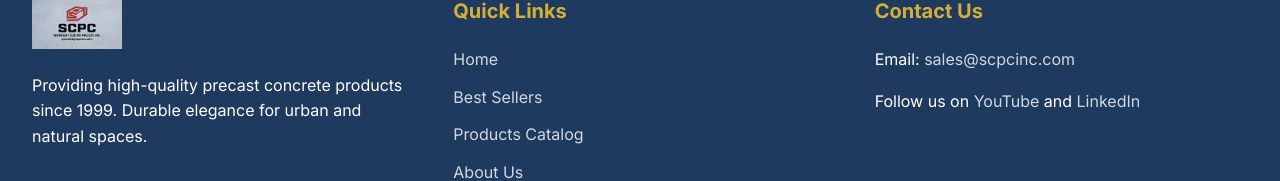
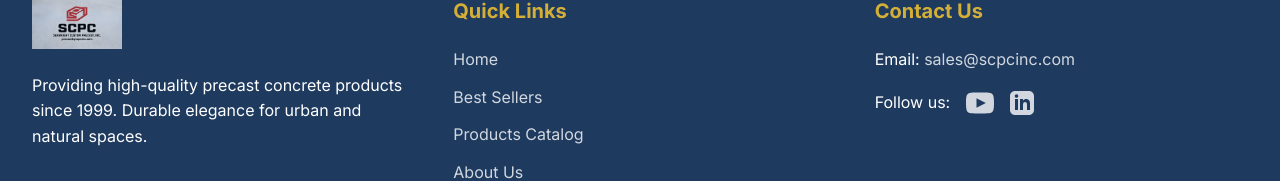
Before and after one commit to toonzkorner-lab/SCPC, a Next.js app: page / in a window 1280 px wide. Shown: the part 2599-2780 px from the top of the page. Built offline with nearby package versions, Linux system fonts and the light colour scheme.

Commit message:
Replace social text links with SVG icons in Footer

```diff
--- a/src/components/Footer.js
+++ b/src/components/Footer.js
@@ -35,7 +35,19 @@
         <div className={styles.col}>
           <h3>Contact Us</h3>
           <p>Email: <a href="mailto:sales@scpcinc.com">sales@scpcinc.com</a></p>
-          <p>Follow us on <a href="https://www.youtube.com/user/PrecastConcreteCA/videos" target="_blank" rel="noreferrer">YouTube</a> and <a href="https://www.linkedin.com/in/rex-seawright-144bb0a/" target="_blank" rel="noreferrer">LinkedIn</a></p>
+          <p style={{ display: 'flex', gap: '1rem', marginTop: '1rem', alignItems: 'center' }}>
+            <span>Follow us:</span>
+            <a href="https://www.youtube.com/user/PrecastConcreteCA/videos" target="_blank" rel="noreferrer" aria-label="YouTube" style={{ display: 'flex', alignItems: 'center', transition: 'color 0.2s' }}>
+              <svg xmlns="http://www.w3.org/2000/svg" viewBox="0 0 24 24" width="28" height="28" fill="currentColor">
+                <path d="M19.615 3.184c-3.604-.246-11.631-.245-15.23 0-3.897.266-4.356 2.62-4.385 8.816.029 6.185.484 8.549 4.385 8.816 3.6.245 11.626.246 15.23 0 3.897-.266 4.356-2.62 4.385-8.816-.029-6.185-.484-8.549-4.385-8.816zm-10.615 12.816v-8l8 3.993-8 4.007z"/>
+              </svg>
+            </a>
+            <a href="https://www.linkedin.com/in/rex-seawright-144bb0a/" target="_blank" rel="noreferrer" aria-label="LinkedIn" style={{ display: 'flex', alignItems: 'center', transition: 'color 0.2s' }}>
+              <svg xmlns="http://www.w3.org/2000/svg" viewBox="0 0 24 24" width="24" height="24" fill="currentColor">
+                <path d="M19 0h-14c-2.761 0-5 2.239-5 5v14c0 2.761 2.239 5 5 5h14c2.762 0 5-2.239 5-5v-14c0-2.761-2.238-5-5-5zm-11 19h-3v-11h3v11zm-1.5-12.268c-.966 0-1.75-.79-1.75-1.764s.784-1.764 1.75-1.764 1.75.79 1.75 1.764-.783 1.764-1.75 1.764zm13.5 12.268h-3v-5.604c0-3.368-4-3.113-4 0v5.604h-3v-11h3v1.765c1.396-2.586 7-2.777 7 2.476v6.759z"/>
+              </svg>
+            </a>
+          </p>
         </div>
       </div>
       <div className={styles.bottom}>
```
